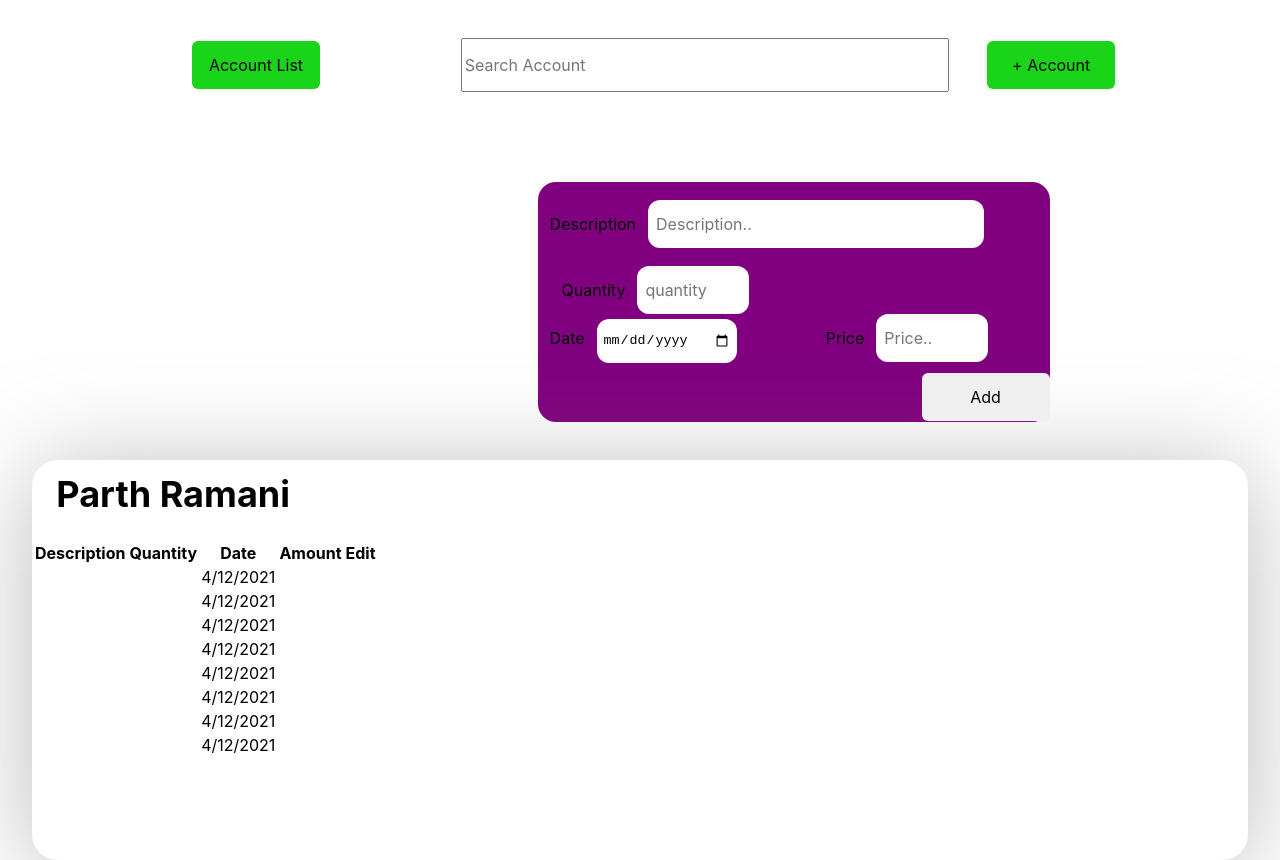
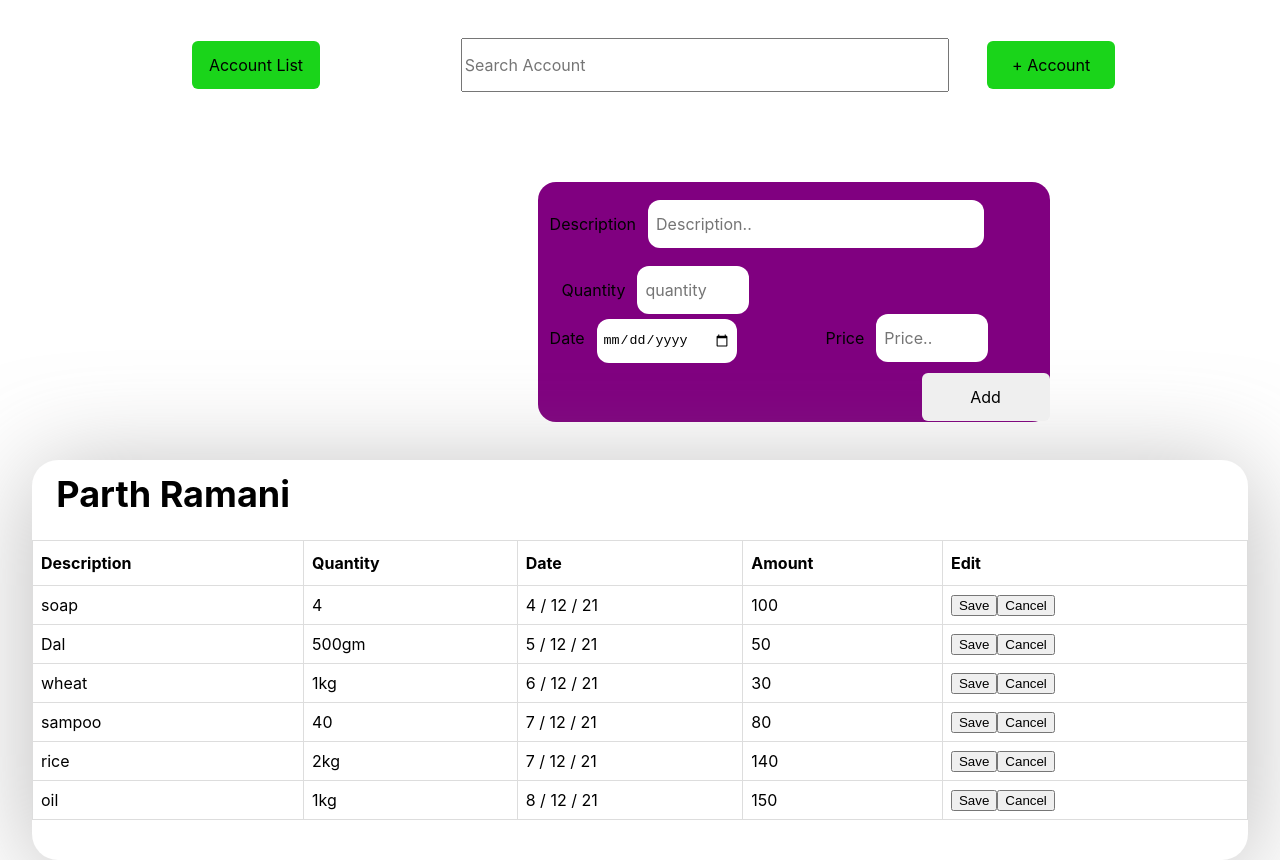
Before and after one commit to Parth-Ramani/groceries-account, a React (Create React App) app: page / in a window 1280 px wide. Built offline with nearby package versions, Linux system fonts and the light colour scheme.

Commit message:
addes buttons and styles table

```diff
--- a/src/App.js
+++ b/src/App.js
@@ -42,43 +42,43 @@ const DUMMY_DATA = [
     id: "a1",
     description: "soap",
     quantity: "4",
-    date: 4 / 12 / 21,
-    price: 100,
+    date: "4 / 12 / 21",
+    amount: 100,
   },
   {
     id: "a2",
     description: "Dal",
     quantity: "500gm",
-    date: 5 / 12 / 21,
-    price: 50,
+    date: "5 / 12 / 21",
+    amount: 50,
   },
   {
     id: "a3",
     description: "wheat",
     quantity: "1kg",
-    date: 6 / 12 / 21,
-    price: 30,
+    date: "6 / 12 / 21",
+    amount: 30,
   },
   {
     id: "a4",
     description: "sampoo",
     quantity: "40",
-    date: 7 / 12 / 21,
-    price: 80,
+    date: "7 / 12 / 21",
+    amount: 80,
   },
   {
     id: "a5",
     description: "rice",
     quantity: "2kg",
-    date: 7 / 12 / 21,
-    price: 140,
+    date: "7 / 12 / 21",
+    amount: 140,
   },
   {
     id: "a6",
     description: "oil",
     quantity: "1kg",
-    date: 8 / 12 / 21,
-    price: 150,
+    date: "8 / 12 / 21",
+    amount: 150,
   },
 ];
 // setItem
--- a/src/Components/DetailTable.css
+++ b/src/Components/DetailTable.css
@@ -15,3 +15,19 @@ h1 {
   padding-top: 12px;
   margin-left: 2%;
 }
+.customers {
+  border-collapse: collapse;
+  width: 100%;
+}
+.customers td,
+.customers th {
+  border: 1px solid #ddd;
+  padding: 8px;
+}
+.customers th {
+  padding-top: 12px;
+  padding-bottom: 12px;
+  text-align: left;
+
+  color: black;
+}
--- a/src/Components/DetailTable.js
+++ b/src/Components/DetailTable.js
@@ -14,52 +14,65 @@ const DetailTable = (props) => {
             <th>Edit</th>
           </tr>
           <tr>
-            <td>{props.DUMMY_DATA.description}</td>
-            <td></td>
-            <td>4/12/2021</td>
-            <td></td>
+            <td>{props.DUMMY_DATA[0].description}</td>
+            <td>{props.DUMMY_DATA[0].quantity}</td>
+            <td>{props.DUMMY_DATA[0].date}</td>
+            <td>{props.DUMMY_DATA[0].amount}</td>
+            <td>
+              <button>Save</button>
+              <button>Cancel</button>
+            </td>
           </tr>
           <tr>
-            <td></td>
-            <td></td>
-            <td>4/12/2021</td>
-            <td></td>
+            <td>{props.DUMMY_DATA[1].description}</td>
+            <td>{props.DUMMY_DATA[1].quantity}</td>
+            <td>{props.DUMMY_DATA[1].date}</td>
+            <td>{props.DUMMY_DATA[1].amount}</td>
+            <td>
+              <button>Save</button>
+              <button>Cancel</button>
+            </td>
+          </tr>
+
+          <tr>
+            <td>{props.DUMMY_DATA[2].description}</td>
+            <td>{props.DUMMY_DATA[2].quantity}</td>
+            <td>{props.DUMMY_DATA[2].date}</td>
+            <td>{props.DUMMY_DATA[2].amount}</td>
+            <td>
+              <button>Save</button>
+              <button>Cancel</button>
+            </td>
           </tr>
           <tr>
-            <td></td>
-            <td></td>
-            <td>4/12/2021</td>
-            <td></td>
+            <td>{props.DUMMY_DATA[3].description}</td>
+            <td>{props.DUMMY_DATA[3].quantity}</td>
+            <td>{props.DUMMY_DATA[3].date}</td>
+            <td>{props.DUMMY_DATA[3].amount}</td>
+            <td>
+              <button>Save</button>
+              <button>Cancel</button>
+            </td>
           </tr>
           <tr>
-            <td></td>
-            <td></td>
-            <td>4/12/2021</td>
-            <td></td>
+            <td>{props.DUMMY_DATA[4].description}</td>
+            <td>{props.DUMMY_DATA[4].quantity}</td>
+            <td>{props.DUMMY_DATA[4].date}</td>
+            <td>{props.DUMMY_DATA[4].amount}</td>
+            <td>
+              <button>Save</button>
+              <button>Cancel</button>{" "}
+            </td>
           </tr>
           <tr>
-            <td></td>
-            <td></td>
-            <td>4/12/2021</td>
-            <td></td>
-          </tr>
-          <tr>
-            <td></td>
-            <td></td>
-            <td>4/12/2021</td>
-            <td></td>
-          </tr>
-          <tr>
-            <td></td>
-            <td></td>
-            <td>4/12/2021</td>
-            <td></td>
-          </tr>
-          <tr>
-            <td></td>
-            <td></td>
-            <td>4/12/2021</td>
-            <td></td>
+            <td>{props.DUMMY_DATA[5].description}</td>
+            <td>{props.DUMMY_DATA[5].quantity}</td>
+            <td>{props.DUMMY_DATA[5].date}</td>
+            <td>{props.DUMMY_DATA[5].amount}</td>
+            <td>
+              <button>Save</button>
+              <button>Cancel</button>
+            </td>
           </tr>
         </table>
       </div>
```
